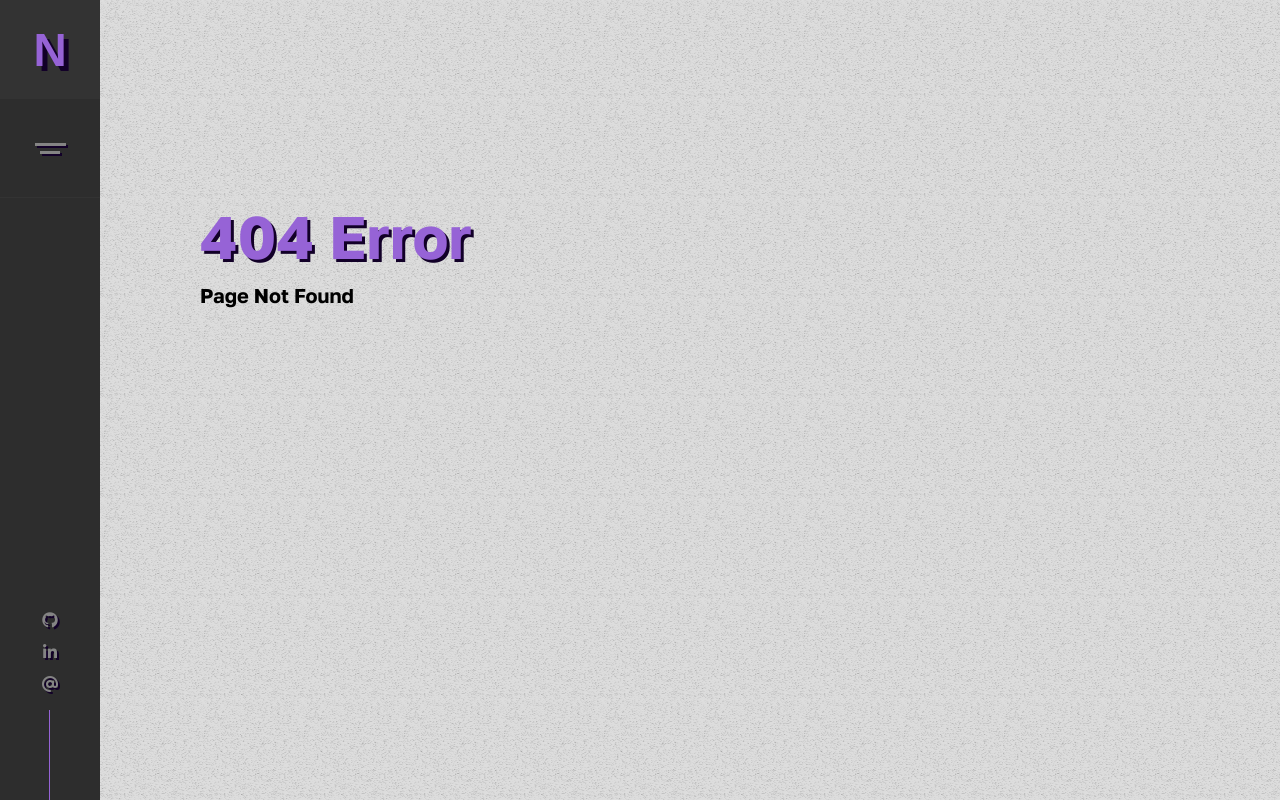
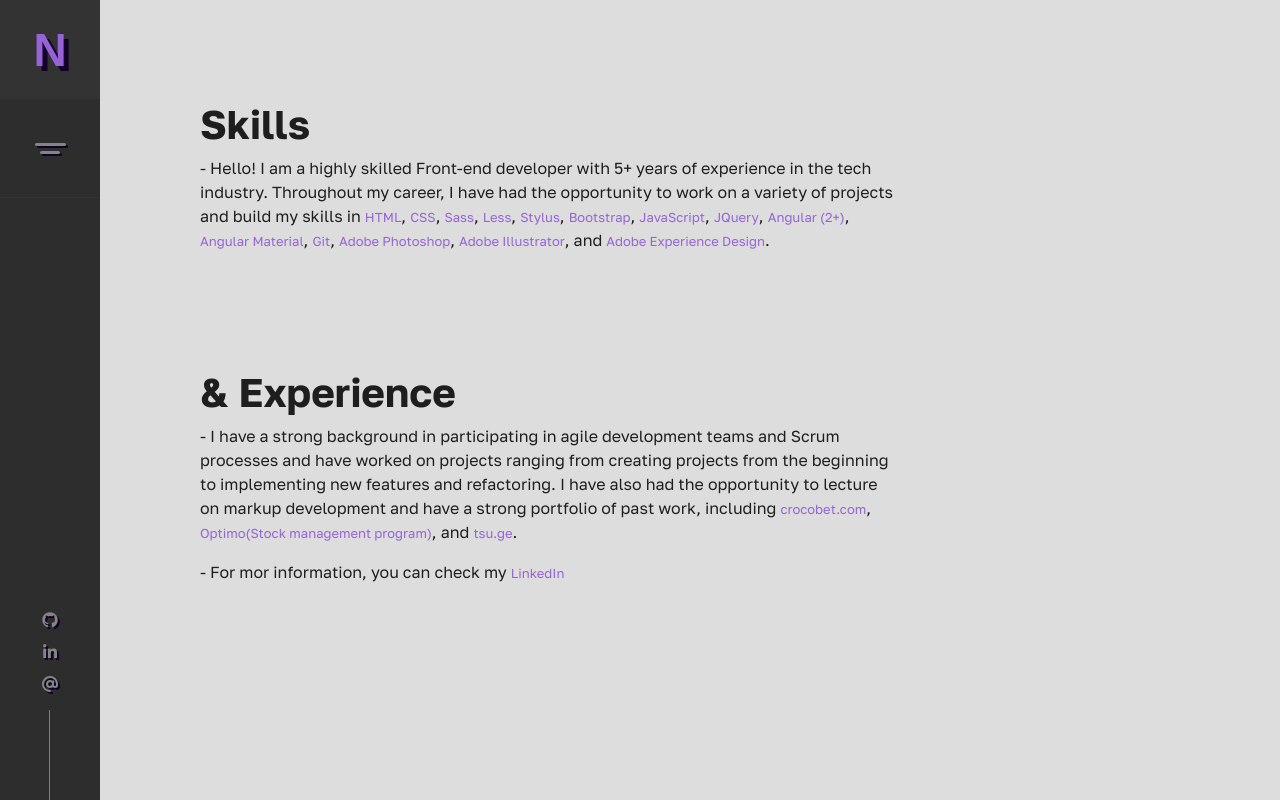
Before and after one commit to nataliebale/portfolio, an Angular app: page /skills in a window 1280 px wide. Before the commit this address led to /page-not-found. Built offline with nearby package versions, Linux system fonts and the light colour scheme.

Commit message:
remove - unnecesery vendor styles

```diff
--- a/src/app/app-routing.module.ts
+++ b/src/app/app-routing.module.ts
@@ -6,6 +6,11 @@ const routes: Routes = [
     path: 'home',
     loadChildren: () =>
       import('./features/home/home.module').then((m) => m.HomeModule)
+  },
+  {
+    path: 'skills',
+    loadChildren: () =>
+      import('./features/skills/skills.module').then((m) => m.SkillsModule)
   },
   {
     path: 'page-not-found',
--- a/src/app/features/home/home.component.html
+++ b/src/app/features/home/home.component.html
@@ -1,25 +1,35 @@
-<section class="home-section">
+<section class="section">
   <h1 class="section-title">Me?</h1>
   <p class="section-paragraph">Hi, I'm Natalia Balakhashvili</p>
   <p class="section-paragraph">Front-end developer</p>
   <span class="section-secondary-title">JavaScript | Angular | TypeScript</span>
 </section>
 
-<section class="home-section">
+<section class="section">
   <h1 class="section-title">About me.</h1>
+
   <p class="section-paragraph">
-    - Hey there, are you in dire need of a front-end developer who's not afraid to take on the most challenging projects? Look no further!
+    - As an art lover with a fervent interest in technology,
+    I am constantly exploring the creative possibilities that arise from merging these two worlds.
+    I am not one to shy away from challenging tech projects,
+    and I am always eager to apply my natural curiosity to push beyond the boundaries of what is currently possible.
   </p>
+
   <p class="section-paragraph">
-    - If you're looking for someone who's naturally nosy, shamelessly self-assured, and an expert in pep talks, then you've found your match!
+    - As someone who is detail-oriented yet able to keep sight of the bigger picture,
+    I am able to balance the nitty-gritty technical aspects of a project with a broader,
+    more creative perspective.
+    This ability to maintain perspective and balance has served me well in both my professional and personal endeavors.
+  </p>
 
-    I'm the kind of person who's always asking "why?" and "what if?" because I just can't help being curious. And let me tell you, I'm pretty darn good at what I do, so you can trust me to get the job done right. Plus, I love pumping up people's energy and morale. Let's do this thing!
+  <p class="section-paragraph">
+    - Overall, I am a tech-loving, art-appreciating, and detail-oriented individual
+    who is passionate about taking on challenging projects and making a positive impact in the world of tech.
   </p>
+
+
   <p class="section-paragraph">
-    - So, let me tell you a little bit about myself in a nutshell. I'm an art lover with a serious tech addiction. I can think outside the box and still pay attention to the nitty-gritty details. Basically, I'm the perfect combo of creative and nerdy!
-  </p>
-  <p class="section-paragraph">
-    - For mor information, check my
+    - For mor information, you can check my
     <a href="https://www.linkedin.com/in/natalia-balakhashvili-1a75a2173/"
        class="section-secondary-title">
       LinkedIn
--- /dev/null
+++ b/src/app/features/skills/skills.component.html
@@ -0,0 +1,42 @@
+<section class="section">
+  <h1 class="section-title">Skills</h1>
+  <p class="section-paragraph">- Hello! I am a highly skilled Front-end developer with 5+ years of experience in the tech industry.
+    Throughout my career, I have had the opportunity to work on a variety of projects and build my skills in
+    <span class="section-secondary-title">HTML</span>,
+    <span class="section-secondary-title">CSS</span>,
+    <span class="section-secondary-title">Sass</span>,
+    <span class="section-secondary-title">Less</span>,
+    <span class="section-secondary-title">Stylus</span>,
+    <span class="section-secondary-title">Bootstrap</span>,
+    <span class="section-secondary-title">JavaScript</span>,
+    <span class="section-secondary-title">JQuery</span>,
+    <span class="section-secondary-title">Angular (2+)</span>,
+    <span class="section-secondary-title">Angular Material</span>,
+    <span class="section-secondary-title">Git</span>,
+    <span class="section-secondary-title">Adobe Photoshop</span>,
+    <span class="section-secondary-title">Adobe Illustrator</span>, and
+    <span class="section-secondary-title">Adobe Experience Design</span>.
+  </p>
+</section>
+
+<section class="section">
+  <h1 class="section-title">& Experience</h1>
+  <p class="section-paragraph">
+    - I have a strong background in participating in agile development teams and Scrum processes and
+    have worked on projects ranging from creating projects from the beginning to
+    implementing new features and refactoring.
+    I have also had the opportunity to lecture on markup development and have a strong portfolio of past work,
+    including
+    <span class="section-secondary-title">crocobet.com</span>,
+    <span class="section-secondary-title">Optimo(Stock management program)</span>, and
+    <span class="section-secondary-title">tsu.ge</span>.
+  </p>
+
+  <p class="section-paragraph">
+    - For mor information, you can check my
+    <a href="https://www.linkedin.com/in/natalia-balakhashvili-1a75a2173/"
+       class="section-secondary-title">
+      LinkedIn
+    </a>
+  </p>
+</section>
--- /dev/null
+++ b/src/app/features/skills/skills.component.ts
@@ -0,0 +1,15 @@
+import { Component, OnInit } from '@angular/core';
+
+@Component({
+  selector: 'app-skills',
+  templateUrl: './skills.component.html',
+  styleUrls: ['./skills.component.scss']
+})
+export class SkillsComponent implements OnInit {
+
+  constructor() { }
+
+  ngOnInit(): void {
+  }
+
+}
--- /dev/null
+++ b/src/app/features/skills/skills.module.ts
@@ -0,0 +1,22 @@
+import { NgModule } from '@angular/core';
+import { CommonModule } from '@angular/common';
+import { SkillsComponent } from './skills.component';
+import { RouterModule, Routes } from "@angular/router";
+
+const ROUTES: Routes = [
+  {
+    path: '',
+    component: SkillsComponent
+  }
+]
+
+@NgModule({
+  declarations: [
+    SkillsComponent
+  ],
+  imports: [
+    CommonModule,
+    RouterModule.forChild(ROUTES)
+  ]
+})
+export class SkillsModule { }
--- a/src/app/layout/header/header.component.scss
+++ b/src/app/layout/header/header.component.scss
@@ -112,6 +112,7 @@ header{
     width: 31px;
     height: 3px;
     background: #848484;
+    border-radius: 5px;
     transition: 0.2s;
     box-shadow: 2px 2px variables.$color-github-purple-shadow;
 
--- a/src/assets/scss/abstracts/_variables.scss
+++ b/src/assets/scss/abstracts/_variables.scss
@@ -1,12 +1,4 @@
-$color-orange: #f48840;
 $color-black: #1e1e1e;
-$color-dark-blue: #20232e;
 $color-white: #fff;
-$color-border-gray: #eee;
-$color-text-gray: #aaa;
-$color-text-lightgray: #7a7a7a;
-$color-red: red;
-
-
 $color-github-purple: #9663d6;
 $color-github-purple-shadow: #120028;
--- a/src/assets/scss/styles.scss
+++ b/src/assets/scss/styles.scss
@@ -1,10 +1,7 @@
 @import '/node_modules/bootstrap/scss/bootstrap';
 
 // vendors-overrides
-@import "vendors-overrides/bootstrap-container-override";
 @import "vendors-overrides/bootstrap-buttons-override";
-@import "vendors-overrides/bootstrap-forms-override";
-@import "vendors-overrides/bootstrap-cards-override";
 
 // base
 @import 'base/reset';
@@ -26,3 +23,8 @@
   font-weight: 400;
   color: $color-github-purple;
 }
+
+.section{
+  padding: 100px 100px 0;
+  max-width: 900px;
+}
--- a/src/assets/scss/vendors-overrides/_bootstrap-cards-override.scss
+++ /dev/null
@@ -1,6 +0,0 @@
-@use "src/assets/scss/abstracts/variables" as variables;
-
-.card{
-  border-radius: 0;
-  border: 1px solid variables.$color-border-gray;
-}
--- a/src/assets/scss/vendors-overrides/_bootstrap-container-override.scss
+++ /dev/null
@@ -1,6 +0,0 @@
-
-@media (min-width: 1400px) {
-  .container-xxl, .container-xl, .container-lg, .container-md, .container-sm, .container {
-    max-width: 1140px;
-  }
-}
--- a/src/assets/scss/vendors-overrides/_bootstrap-forms-override.scss
+++ /dev/null
@@ -1,30 +0,0 @@
-@use "src/assets/scss/abstracts/variables" as variables;
-
-.form-control{
-  border-radius: 0;
-  height: 46px;
-  font-size: 13px;
-  color: variables.$color-text-gray;
-  outline: none;
-  font-weight: 500;
-  padding: 10px 14px;
-  border: 1px solid variables.$color-border-gray;
-
-  &::placeholder {
-    color: rgba(variables.$color-text-gray, 0.9);
-  }
-
-  &.error{
-    border: 1px solid variables.$color-red;
-    color: variables.$color-red;
-
-    &::placeholder{
-      color: variables.$color-red;
-    }
-  }
-}
-
-textarea.form-control {
-  min-height: 180px;
-  padding: 10px 14px;
-}
```
Also changed, not shown: src/app/features/skills/skills.component.scss (added), 1 other file (tests, documents, lock files or other folders).
